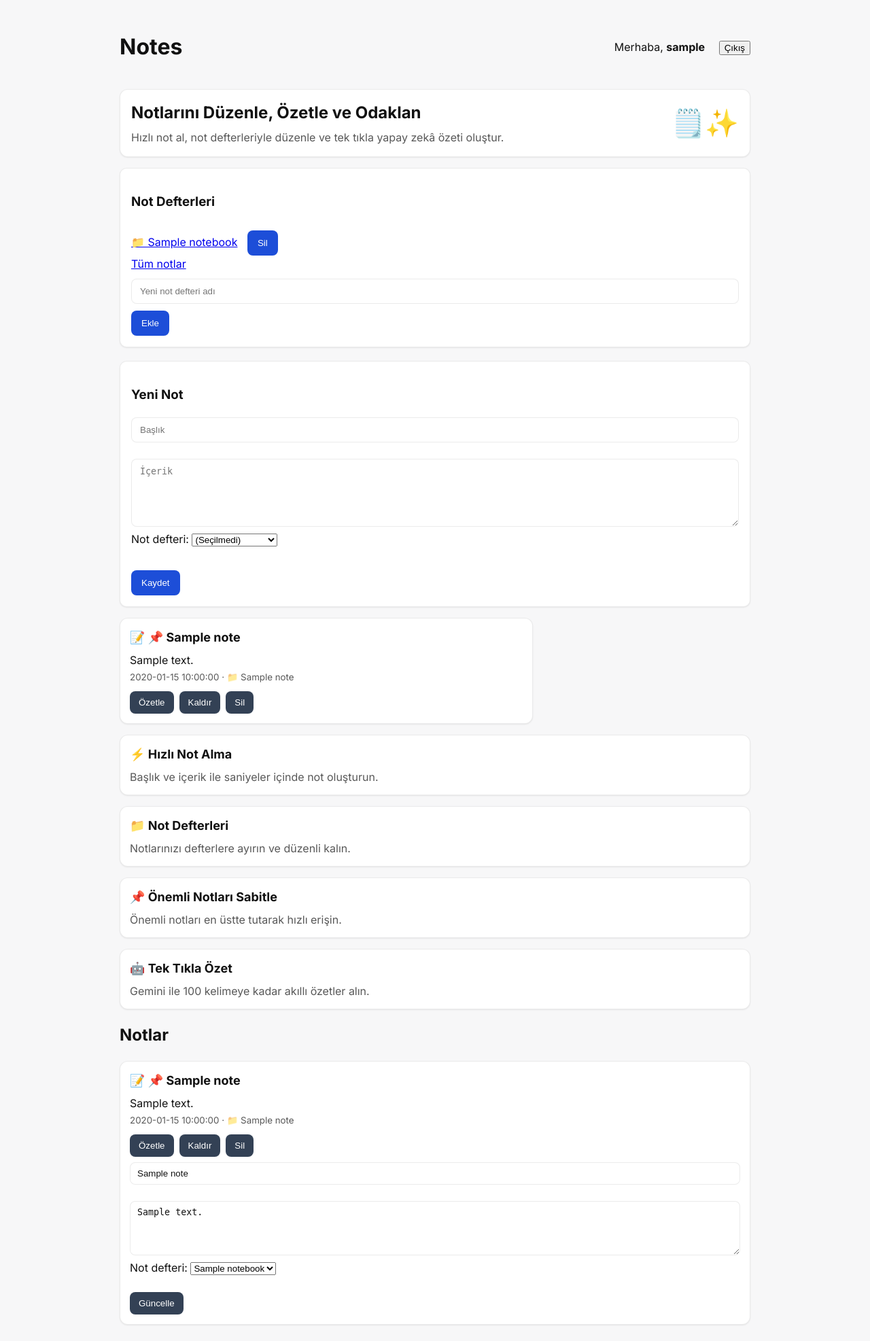
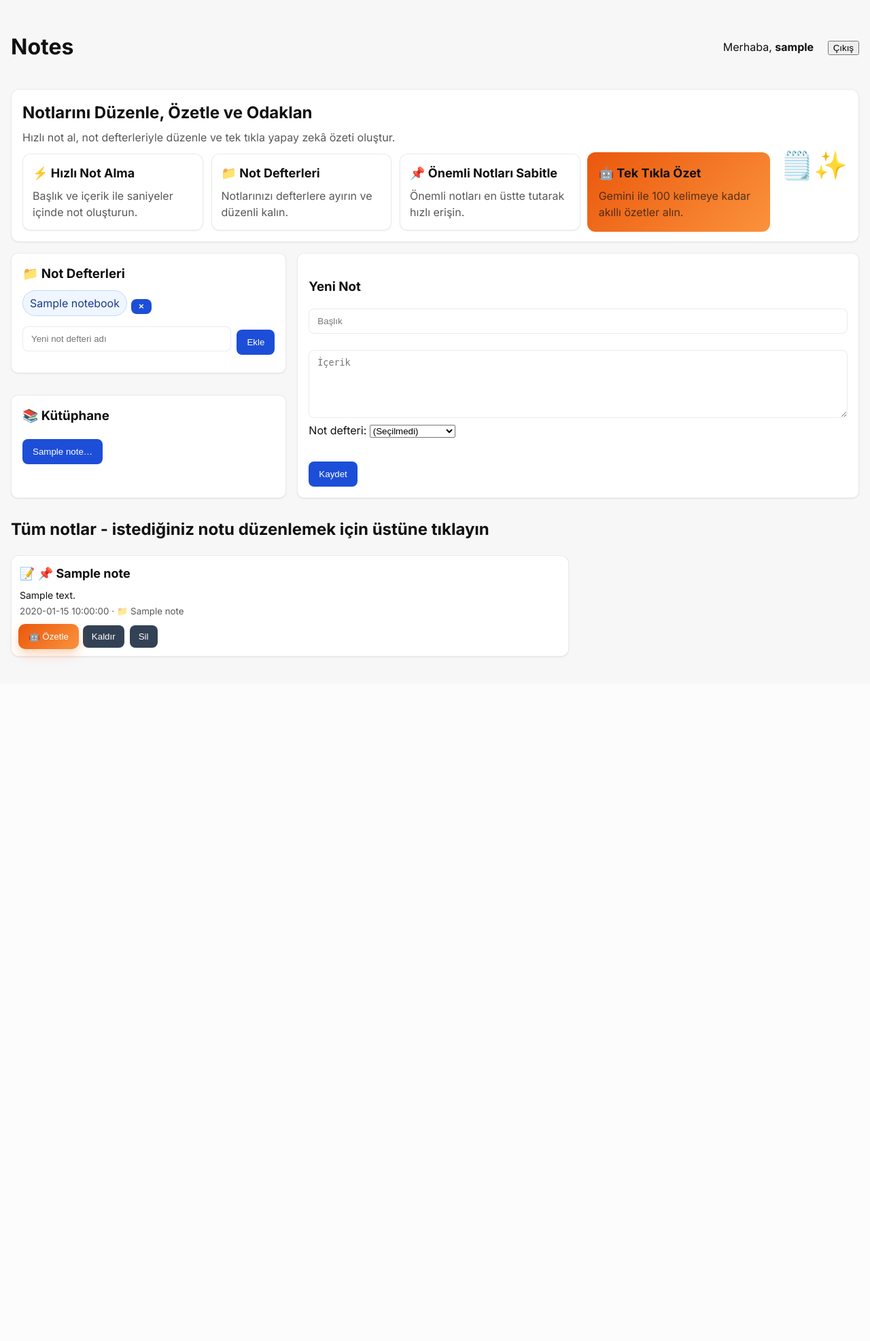
Before and after one commit to minasenel/notes-postgresql, a Flask app: page / in a window 1280 px wide. Shown: the whole page at 68% size. After the commit the page ends 972 px from the top, so only its background shows below. Run offline with Flask 3, Linux system fonts and the light colour scheme; the visitor is signed in with stand-in values (Sample User, id 1); a database or web service that is not in the repository returns one stand-in record (values such as "Sample title"); some libraries are stand-ins or nearby versions.

Commit message:
add: more ui/ux changes

```diff
--- a/static/script.js
+++ b/static/script.js
@@ -3,6 +3,10 @@ document.addEventListener('DOMContentLoaded', () => {
   const overlay = document.getElementById('confirm-modal');
   const btnDismiss = overlay?.querySelector('[data-dismiss]');
   const btnConfirm = overlay?.querySelector('[data-confirm]');
+  const confirmTitleEl = overlay?.querySelector('#confirm-title');
+  const confirmTextEl = overlay?.querySelector('.modal p');
+  const defaultConfirmTitle = confirmTitleEl?.textContent || 'Silinsin mi?';
+  const defaultConfirmText = confirmTextEl?.textContent || 'Bu işlemi geri alamazsınız.';
   let pendingForm = null;
 
   // Open modal : burada modalı açmak için kullanılır.
@@ -21,6 +25,8 @@ document.addEventListener('DOMContentLoaded', () => {
   document.querySelectorAll('form[action$="/delete"]').forEach((form) => {
     form.addEventListener('submit', (e) => {
       e.preventDefault();
+      if (confirmTitleEl) confirmTitleEl.textContent = defaultConfirmTitle;
+      if (confirmTextEl) confirmTextEl.textContent = defaultConfirmText;
       openModal(form);
     });
   });
@@ -92,4 +98,100 @@ document.addEventListener('DOMContentLoaded', () => {
     const first = createForm.querySelector('input, textarea');
     if (first) first.focus();
   }
+
+  // Notebook preview popup
+  const nbOverlay = document.getElementById('nb-preview-modal');
+  const nbDismiss = nbOverlay?.querySelector('[data-dismiss-nb]');
+  const nbContent = document.getElementById('nb-preview-content');
+  const openNb = () => { nbOverlay?.classList.add('show'); nbOverlay?.setAttribute('aria-hidden', 'false'); };
+  const closeNb = () => { nbOverlay?.classList.remove('show'); nbOverlay?.setAttribute('aria-hidden', 'true'); };
+  nbDismiss?.addEventListener('click', closeNb);
+  nbOverlay?.addEventListener('click', (e) => { if (e.target === nbOverlay) closeNb(); });
+
+  document.addEventListener('click', async (e) => {
+    // Delete notebook via small X (with confirm modal)
+    const nbClose = e.target.closest?.('.nb-close');
+    if (nbClose) {
+      const wrapper = nbClose.closest('.nb-item');
+      const form = wrapper?.querySelector('.nb-delete-form');
+      const nameEl = wrapper?.querySelector('.nb-pill');
+      const nbName = nameEl ? nameEl.textContent.trim() : '';
+      if (form) {
+        if (confirmTitleEl) confirmTitleEl.textContent = 'Not defteri silinsin mi?';
+        if (confirmTextEl) confirmTextEl.textContent = `Bu işlem geri alınamaz. "${nbName}" ve içindeki tüm notlar kalıcı olarak silinecek.`;
+        openModal(form); // reuse confirm modal
+      }
+      return;
+    }
+
+    const bookBtn = e.target.closest?.('.nb-book');
+    if (bookBtn) {
+      const nbId = bookBtn.getAttribute('data-nb-id');
+      openNb();
+      nbContent.innerHTML = '<div class="loading">Yükleniyor...</div>';
+      try {
+        const res = await fetch(`/notebook/${nbId}`);
+        const html = await res.text();
+        const parser = new DOMParser();
+        const doc = parser.parseFromString(html, 'text/html');
+        const grid = doc.querySelector('.grid');
+        if (grid) {
+          nbContent.innerHTML = '';
+          nbContent.appendChild(grid);
+        } else {
+          nbContent.innerHTML = '<p class="error">Notlar yüklenemedi.</p>';
+        }
+      } catch (err) {
+        nbContent.innerHTML = `<p class="error">Bağlantı hatası: ${err.message}</p>`;
+      }
+    }
+  });
+
+  // Edit note modal: open on card click, auto-save on close/outside
+  const editOverlay = document.getElementById('edit-modal');
+  const editDismiss = editOverlay?.querySelector('[data-dismiss-edit]');
+  const editForm = document.getElementById('edit-form');
+  const editTitleInput = document.getElementById('edit-title-input');
+  const editContentInput = document.getElementById('edit-content-input');
+  const editNotebookSelect = document.getElementById('edit-notebook-select');
+  let currentEditNoteId = null;
+
+  const openEdit = (noteId, title, content, notebookId) => {
+    currentEditNoteId = noteId;
+    editForm.action = `/notes/${noteId}/update`;
+    editTitleInput.value = title || '';
+    editContentInput.value = content || '';
+    if (editNotebookSelect) {
+      editNotebookSelect.value = notebookId || '';
+    }
+    editOverlay?.classList.add('show');
+    editOverlay?.setAttribute('aria-hidden', 'false');
+  };
+  const closeEdit = () => {
+    if (currentEditNoteId) {
+      // Auto-save if changes present
+      if (editForm) {
+        const formData = new FormData(editForm);
+        fetch(editForm.action, { method: 'POST', body: formData });
+      }
+    }
+    editOverlay?.classList.remove('show');
+    editOverlay?.setAttribute('aria-hidden', 'true');
+    currentEditNoteId = null;
+  };
+  editDismiss?.addEventListener('click', closeEdit);
+  editOverlay?.addEventListener('click', (e) => { if (e.target === editOverlay) closeEdit(); });
+
+  // Delegate click on note cards to open editor (avoid clicks on buttons/forms)
+  document.addEventListener('click', (e) => {
+    const card = e.target.closest?.('.note-card');
+    if (!card) return;
+    const clickedAction = e.target.closest?.('.card-actions, form, button, a');
+    if (clickedAction) return; // don't open edit when interacting with actions
+    const noteId = card.getAttribute('data-note-id');
+    const title = card.getAttribute('data-title');
+    const content = card.getAttribute('data-content');
+    const nbId = card.getAttribute('data-notebook-id');
+    openEdit(noteId, title, content, nbId);
+  });
 });
--- a/static/style.css
+++ b/static/style.css
@@ -53,7 +53,7 @@ body {
 }
 
 .container {
-  max-width: 960px;
+  max-width: 1280px;
   margin: 0 auto;
   padding: 24px 16px;
 }
@@ -74,6 +74,15 @@ body {
 .banner-illustration { font-size: 40px; }
 .banner-content h2 { margin: 0 0 6px; }
 .banner-content p { margin: 0; color: var(--text-secondary); }
+.banner-features {
+  margin-top: 12px;
+  display: grid;
+  grid-template-columns: repeat(4, 1fr);
+  gap: 12px;
+}
+@media (max-width: 900px) {
+  .banner-features { grid-template-columns: 1fr 1fr; }
+}
 
 .header {
   display: flex;
@@ -95,6 +104,60 @@ body {
   padding: 16px;
   box-shadow: 0 1px 2px var(--shadow-color);
   margin-bottom: 16px;
+}
+.two-up { display: grid; grid-template-columns: 1fr 1fr; gap: 16px; align-items: start; margin-bottom: 16px; }
+@media (max-width: 900px) { .two-up { grid-template-columns: 1fr; } }
+
+/* Notebooks card UI enhancements */
+.notebooks-card h3 { display: flex; align-items: center; gap: 8px; margin: 0 0 10px; }
+.nb-list { display: flex; flex-wrap: wrap; gap: 8px; margin-bottom: 10px; }
+.nb-item { display: inline-flex; align-items: center; gap: 6px; }
+.nb-pill { display: inline-block; padding: 6px 10px; border-radius: 9999px; background: var(--blue-50); color: var(--blue-900); text-decoration: none; border: 1px solid var(--blue-200); }
+.nb-pill:hover { background: var(--blue-100); }
+.nb-close { width: 20px; height: 20px; display: inline-flex; align-items: center; justify-content: center; border-radius: 9999px; border: 1px solid var(--red-400); background: var(--red-50); color: var(--red-600); cursor: pointer; font-weight: 600; line-height: 1; }
+.nb-close:hover { background: var(--red-100); }
+.nb-add { display: flex; gap: 8px; align-items: center; }
+.nb-add input { flex: 1 1 auto; }
+
+/* Bookshelf */
+.bookshelf-card h3 { margin: 0 0 10px; }
+.shelf { display: grid; gap: 12px; }
+.shelf-row {
+  display: grid;
+  grid-template-columns: repeat(3, minmax(0, 1fr));
+  gap: 8px;
+  overflow-x: auto;
+  padding-bottom: 6px;
+}
+.shelf-row::-webkit-scrollbar { height: 8px; }
+.shelf-row::-webkit-scrollbar-thumb { background: var(--blue-200); border-radius: 9999px; }
+.nb-book {
+  white-space: nowrap;
+  overflow: hidden;
+  text-overflow: ellipsis;
+  padding: 10px 12px;
+  border-radius: 10px;
+  border: 1px solid var(--blue-200);
+  background: linear-gradient(180deg, var(--blue-50), var(--blue-100));
+  color: var(--blue-900);
+  cursor: pointer;
+}
+.nb-book:hover { background: var(--blue-100); }
+
+/* Tri grid (3 columns; notebooks+bookshelf stack to span 2 rows; new note spans 2 cols) */
+.tri-grid {
+  display: grid;
+  grid-template-columns: repeat(3, 1fr);
+  gap: 16px;
+  align-items: stretch;
+}
+.tri-notebooks { grid-column: 1 / 2; grid-row: 1 / 2; display: flex; flex-direction: column; }
+.tri-bookshelf { grid-column: 1 / 2; grid-row: 2 / 3; display: flex; flex-direction: column; }
+.tri-newnote { grid-column: 2 / 4; grid-row: 1 / 3; display: flex; flex-direction: column; }
+
+@media (max-width: 900px) {
+  .tri-grid { grid-template-columns: 1fr; }
+  .tri-notebooks, .tri-bookshelf, .tri-newnote { grid-column: auto; grid-row: auto; }
 }
 @media (prefers-color-scheme: dark) {
   .create-card { background: var(--bg-surface); border-color: var(--border-color); }
@@ -132,8 +195,17 @@ body {
   gap: 16px;
   margin-bottom: 16px;
 }
-.bento-right { display: grid; grid-template-rows: 1fr 1fr; gap: 16px; }
+.bento-right { display: grid; grid-template-columns: 1fr; gap: 16px; align-content: start; }
+@media (min-width: 700px) {
+  .bento-right { grid-template-columns: 1fr; }
+}
+@media (min-width: 900px) {
+  .bento-right { grid-template-columns: 1fr; }
+}
 .bento-left .card-actions { margin-top: 10px; display: flex; gap: 8px; }
+.bento-left.card { padding: 12px; }
+.bento-left.card h3 { font-size: 18px; }
+.bento-left.card p { font-size: 14px; }
 
 @media (max-width: 800px) {
   .bento-grid { grid-template-columns: 1fr; }
@@ -169,6 +241,9 @@ body {
   color: var(--text-primary);
 }
 .card textarea { min-height: 80px; }
+/* Edit modal textarea larger */
+#edit-form textarea { min-height: 240px; }
+#edit-form input, #edit-form textarea, #edit-form select { width: 100%; }
 .card button {
   padding: 8px 12px;
   border-radius: 8px;
@@ -195,7 +270,7 @@ body {
   border-radius: 12px;
   border: 1px solid var(--border-color);
   width: 90%;
-  max-width: 420px;
+  max-width: 640px;
   padding: 16px;
   box-shadow: 0 10px 30px var(--shadow-color);
 }
@@ -208,11 +283,58 @@ body {
 .btn {
   padding: 8px 12px; border-radius: 8px; border: 1px solid transparent; cursor: pointer;
 }
-.btn-secondary { background: var(--blue-50); color: var(--text-primary); }
-.btn-primary { background: var(--brand); color: var(--brand-contrast); }
+.btn-secondary { background: var(--blue-50); color: var(--text-primary); border: 1px solid var(--blue-200); }
+.btn-primary { background: var(--brand); color: #fff; }
+.btn-primary:disabled { opacity: 0.7; }
+@media (prefers-color-scheme: dark) {
+  .btn-secondary { background: var(--blue-800); color: #fff; border: 1px solid var(--blue-600); }
+}
 .btn-danger { background: var(--error); color: #fff; }
 .btn-warning { background: var(--warning); color: #111; }
 .btn-success { background: var(--success); color: #fff; }
+/* AI summarize button - attention grabbing */
+.btn-ai {
+  background: linear-gradient(135deg, var(--orange-600), var(--orange-400));
+  color: #fff;
+  border: 1px solid var(--orange-600);
+  display: inline-flex;
+  align-items: center;
+  gap: 6px;
+  font-weight: 400;
+  padding: 10px 14px;
+  box-shadow: 0 8px 18px rgba(249, 115, 22, 0.35);
+  position: relative;
+  z-index: 0;
+}
+.btn-ai:hover { filter: brightness(0.99); box-shadow: 0 10px 22px rgba(249, 115, 22, 0.45); }
+/* Gradient ring surrounding the AI button */
+.btn-ai::before {
+  content: "";
+  position: absolute;
+  inset: -3px;
+  border-radius: 10px;
+  background: linear-gradient(135deg, var(--orange-600), var(--orange-400));
+  z-index: -1;
+}
+@media (prefers-color-scheme: dark) {
+  .btn-ai { background: linear-gradient(135deg, var(--orange-500), var(--orange-300)); color: #111; border-color: var(--orange-500); }
+}
+
+/* Gradient ring around the AI feature card in banner (last card) */
+.banner-features .feature-card:last-child {
+  position: relative;
+  z-index: 0;
+}
+.banner-features .feature-card:last-child::before {
+  content: "";
+  position: absolute;
+  inset: -3px;
+  border-radius: 12px;
+  background: linear-gradient(135deg, var(--orange-600), var(--orange-400));
+  z-index: -1;
+}
+/* Better focus visibility */
+.btn:focus-visible { outline: 2px solid var(--blue-400); outline-offset: 2px; }
 
 /* Summary modal specific styles */
 .loading {
--- a/templates/index.html
+++ b/templates/index.html
@@ -32,38 +32,75 @@
             <div class="banner-content">
                 <h2>Notlarını Düzenle, Özetle ve Odaklan</h2>
                 <p>Hızlı not al, not defterleriyle düzenle ve tek tıkla yapay zekâ özeti oluştur.</p>
+                <div class="banner-features">
+                    <div class="card feature-card">
+                        <h3>⚡ Hızlı Not Alma</h3>
+                        <p>Başlık ve içerik ile saniyeler içinde not oluşturun.</p>
+                    </div>
+                    <div class="card feature-card">
+                        <h3>📁 Not Defterleri</h3>
+                        <p>Notlarınızı defterlere ayırın ve düzenli kalın.</p>
+                    </div>
+                    <div class="card feature-card">
+                        <h3>📌 Önemli Notları Sabitle</h3>
+                        <p>Önemli notları en üstte tutarak hızlı erişin.</p>
+                    </div>
+                    <div class="card feature-card">
+                        <h3>🤖 Tek Tıkla Özet</h3>
+                        <p>Gemini ile 100 kelimeye kadar akıllı özetler alın.</p>
+                    </div>
+                </div>
             </div>
             <div class="banner-illustration" aria-hidden="true">🗒️✨</div>
         </section>
 
-        <!-- Notebooks section -->
+        <!-- Notebooks, then Bookshelf below it, then Create Note in original place -->
         {% if session.username %}
-        <div class="create-card" style="margin-bottom:20px;">
-            <h3>Not Defterleri</h3>
-            <div style="margin-bottom:10px;">
+        <section class="tri-grid">
+        <div class="create-card notebooks-card tri-notebooks">
+            <h3>📁 Not Defterleri</h3>
+            <div class="nb-list">
                 {% if notebooks and notebooks|length > 0 %}
                     {% for nb in notebooks %}
-                        <a href="/notebook/{{ nb[0] }}" style="margin-right:10px;">📁 {{ nb[1] }}</a>
-                        <form method="POST" action="/notebooks/{{ nb[0] }}/delete" style="display:inline;">
-                            <button type="submit">Sil</button>
+                        <span class="nb-item">
+                            <a href="/notebook/{{ nb[0] }}" class="nb-pill">{{ nb[1] }}</a>
+                            <button type="button" class="nb-close" title="Sil">×</button>
+                            <form method="POST" action="/notebooks/{{ nb[0] }}/delete" class="nb-delete-form" style="display:none;">
+                                <button type="submit">delete</button>
                             </form>
-                        <br>
+                        </span>
                     {% endfor %}
-                    <a href="/">Tüm notlar</a>
                 {% else %}
                     <em>Henüz not defteri yok.</em>
                 {% endif %}
             </div>
-            <form method="POST" action="/notebooks">
+            <form method="POST" action="/notebooks" class="nb-add">
                 <input type="text" name="name" placeholder="Yeni not defteri adı" required>
                 <button type="submit">Ekle</button>
             </form>
         </div>
+
+        <div class="create-card bookshelf-card tri-bookshelf">
+            <h3>📚 Kütüphane</h3>
+            <div class="shelf">
+                <div class="shelf-row">
+                    {% for nb in notebooks %}
+                    {% if loop.index0 % 2 == 0 %}
+                    <button type="button" class="nb-book" data-nb-id="{{ nb[0] }}" title="{{ nb[1] }}">{{ nb[1] }}</button>
                     {% endif %}
+                    {% endfor %}
+                </div>
+                <div class="shelf-row">
+                    {% for nb in notebooks %}
+                    {% if loop.index0 % 2 == 1 %}
+                    <button type="button" class="nb-book" data-nb-id="{{ nb[0] }}" title="{{ nb[1] }}">{{ nb[1] }}</button>
+                    {% endif %}
+                    {% endfor %}
+                </div>
+            </div>
+        </div>
 
-        <!-- Create card -->
-        {% if session.username %}
-        <div class="create-card">
+        <div class="create-card tri-newnote">
             <h3>Yeni Not</h3>
             <form method="POST" action="/notes">
                 <input type="text" name="title" placeholder="Başlık" required>
@@ -83,21 +120,23 @@
                 <button type="submit">Kaydet</button>
             </form>
         </div>
+        </section>
         {% else %}
         <p>Not eklemek için <a href="/login">giriş yapın</a> veya <a href="/register">kayıt olun</a>.</p>
         {% endif %}
 
-        <!-- Bento Layout for Featured Notes -->
+        <h2 style="margin-top: 12px;">Tüm notlar - istediğiniz notu düzenlemek için üstüne tıklayın</h2>
+        <!-- Bento Layout for All Notes (featured + grid) -->
         {% if notes and notes|length > 0 %}
         <section class="bento-grid">
-            <div class="bento-left card">
+            <div class="bento-left card note-card" data-note-id="{{ notes[0][0] }}" data-title="{{ notes[0][1] }}" data-content="{{ notes[0][2] | e }}" data-notebook-id="{{ notes[0][5] if notes[0][5] else '' }}">
                 {% set featured = notes[0] %}
                 <h3>📝 {% if featured[4] %}📌 {% endif %}{{ featured[1] }}</h3>
-                <p>{{ featured[2]|truncate(120, True, '…') }}</p>
+                <p>{{ featured[2] }}</p>
                 <small>{{ featured[3] }}{% if featured[6] %} · 📁 {{ featured[6] }}{% endif %}</small>
                 {% if session.username %}
                 <div class="card-actions">
-                    <button type="button" class="btn btn-primary summarize-btn" data-note-id="{{ featured[0] }}">Özetle</button>
+                    <button type="button" class="btn btn-ai summarize-btn" data-note-id="{{ featured[0] }}">🤖 Özetle</button>
                     <form method="POST" action="/notes/{{ featured[0] }}/pin">
                         <button type="submit">{% if featured[4] %}Kaldır{% else %}Sabitle{% endif %}</button>
                     </form>
@@ -108,64 +147,14 @@
                 {% endif %}
             </div>
             <div class="bento-right">
-                {% if notes|length > 1 %}
-                {% set right1 = notes[1] %}
-                <div class="card">
-                    <h3>📝 {% if right1[4] %}📌 {% endif %}{{ right1[1] }}</h3>
-                    <p>{{ right1[2]|truncate(80, True, '…') }}</p>
-                    <small>{{ right1[3] }}{% if right1[6] %} · 📁 {{ right1[6] }}{% endif %}</small>
-                </div>
-                {% endif %}
-                {% if notes|length > 2 %}
-                {% set right2 = notes[2] %}
-                <div class="card">
-                    <h3>📝 {% if right2[4] %}📌 {% endif %}{{ right2[1] }}</h3>
-                    <p>{{ right2[2]|truncate(80, True, '…') }}</p>
-                    <small>{{ right2[3] }}{% if right2[6] %} · 📁 {{ right2[6] }}{% endif %}</small>
-                </div>
-                {% endif %}
-            </div>
-        </section>
-        {% endif %}
-
-        <!-- Feature Showcase (Product features) -->
-        <section class="feature-showcase">
-            <div class="card feature-card">
-                <h3>⚡ Hızlı Not Alma</h3>
-                <p>Başlık ve içerik ile saniyeler içinde not oluşturun.</p>
-            </div>
-            <div class="card feature-card">
-                <h3>📁 Not Defterleri</h3>
-                <p>Notlarınızı defterlere ayırın ve düzenli kalın.</p>
-            </div>
-            <div class="card feature-card">
-                <h3>📌 Önemli Notları Sabitle</h3>
-                <p>Önemli notları en üstte tutarak hızlı erişin.</p>
-            </div>
-            <div class="card feature-card">
-                <h3>🤖 Tek Tıkla Özet</h3>
-                <p>Gemini ile 100 kelimeye kadar akıllı özetler alın.</p>
-            </div>
-        </section>
-
-        <!-- Notes Grid -->
-        <h2>Notlar</h2>
-        {% if notes %}
-        {% set remaining = notes[3:] if notes|length > 3 else notes %}
-        {% else %}
-        {% set remaining = [] %}
-        {% endif %}
-        <div class="grid">
-            {% for note in remaining %}
-            <div class="card">
-                <h3>
-                    📝 {% if note[4] %}📌 {% endif %}{{ note[1] }}
-                </h3>
-                <p>{{ note[2]|truncate(40, True, '…') }}</p>
+                {% for note in notes[1:] %}
+                <div class="card note-card" data-note-id="{{ note[0] }}" data-title="{{ note[1] }}" data-content="{{ note[2] | e }}" data-notebook-id="{{ note[5] if note[5] else '' }}">
+                    <h3>📝 {% if note[4] %}📌 {% endif %}{{ note[1] }}</h3>
+                    <p>{{ note[2]|truncate(80, True, '…') }}</p>
                     <small>{{ note[3] }}{% if note[6] %} · 📁 {{ note[6] }}{% endif %}</small>
                     {% if session.username %}
                     <div class="card-actions">
-                    <button type="button" class="btn btn-primary summarize-btn" data-note-id="{{ note[0] }}">Özetle</button>
+                        <button type="button" class="btn btn-ai summarize-btn" data-note-id="{{ note[0] }}">🤖 Özetle</button>
                         <form method="POST" action="/notes/{{ note[0] }}/pin">
                             <button type="submit">{% if note[4] %}Kaldır{% else %}Sabitle{% endif %}</button>
                         </form>
@@ -173,27 +162,16 @@
                             <button type="submit">Sil</button>
                         </form>
                     </div>
-                <form method="POST" action="/notes/{{ note[0] }}/update" style="margin-top:8px;">
-                    <input type="text" name="title" value="{{ note[1] }}" required>
-                    <br><br>
-                    <textarea name="content" required>{{ note[2] }}</textarea>
-                    <br>
-                    {% if notebooks and notebooks|length > 0 %}
-                    <label for="notebook_id_{{ note[0] }}">Not defteri:</label>
-                    <select name="notebook_id" id="notebook_id_{{ note[0] }}">
-                        <option value="">(Seçilmedi)</option>
-                        {% for nb in notebooks %}
-                            <option value="{{ nb[0] }}" {% if note[5] == nb[0] %}selected{% endif %}>{{ nb[1] }}</option>
-                        {% endfor %}
-                    </select>
-                    <br><br>
-                    {% endif %}
-                    <button type="submit">Güncelle</button>
-                </form>
                     {% endif %}
                 </div>
                 {% endfor %}
             </div>
+        </section>
+        {% endif %}
+
+
+
+
     </div>
     <!-- Confirm Modal -->
     <div id="confirm-modal" class="modal-overlay" aria-hidden="true">
@@ -220,6 +198,46 @@
         </div>
     </div>
 
+    <!-- Notebook Preview Modal -->
+    <div id="nb-preview-modal" class="modal-overlay" aria-hidden="true">
+        <div class="modal" role="dialog" aria-modal="true" aria-labelledby="nb-preview-title">
+            <h4 id="nb-preview-title">Not Defteri</h4>
+            <div id="nb-preview-content">
+                <div class="loading">Yükleniyor...</div>
+            </div>
+            <div class="row">
+                <button type="button" class="btn btn-secondary" data-dismiss-nb>Kapat</button>
+            </div>
+        </div>
+    </div>
+
+    <!-- Edit Note Modal -->
+    <div id="edit-modal" class="modal-overlay" aria-hidden="true">
+        <div class="modal" role="dialog" aria-modal="true" aria-labelledby="edit-title">
+            <h4 id="edit-title">Notu Düzenle</h4>
+            <form id="edit-form" method="POST">
+                <input type="text" name="title" id="edit-title-input" required>
+                <br><br>
+                <textarea name="content" id="edit-content-input" required></textarea>
+                <br>
+                {% if notebooks and notebooks|length > 0 %}
+                <label for="edit-notebook-select">Not defteri:</label>
+                <select name="notebook_id" id="edit-notebook-select">
+                    <option value="">(Seçilmedi)</option>
+                    {% for nb in notebooks %}
+                        <option value="{{ nb[0] }}">{{ nb[1] }}</option>
+                    {% endfor %}
+                </select>
+                <br><br>
+                {% endif %}
+                <div class="row" style="justify-content: space-between;">
+                    <button type="button" class="btn btn-secondary" data-dismiss-edit>Kapat</button>
+                    <button type="submit" class="btn btn-primary">Kaydet</button>
+                </div>
+            </form>
+        </div>
+    </div>
+
     <script src="/static/script.js"></script>
 </body>
 </html>
```
Lines whose indentation alone changed are shown as unchanged.
